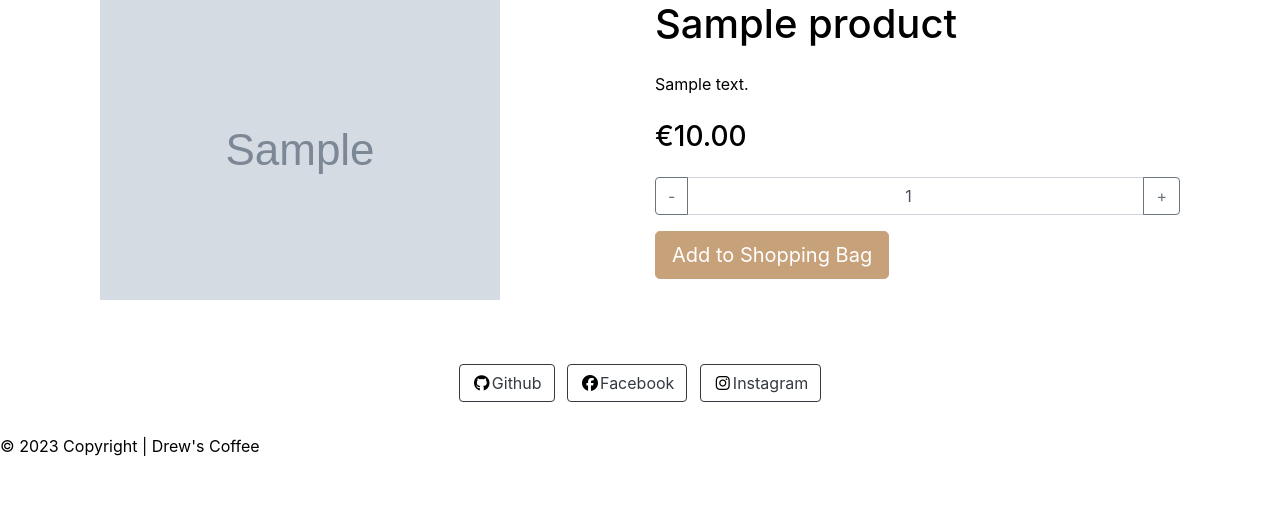
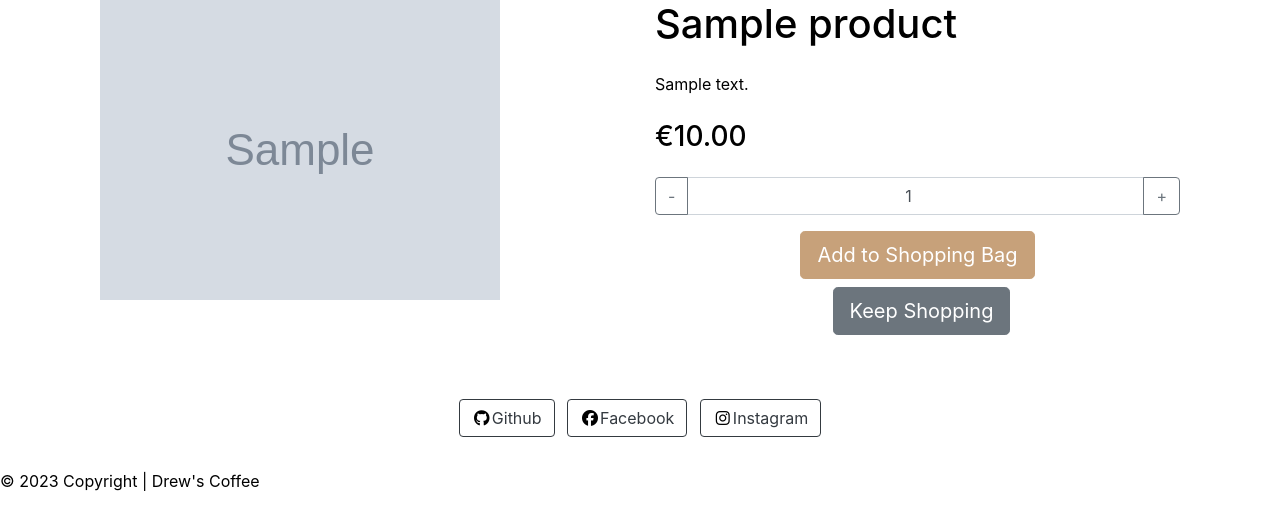
Before and after one commit to anthonyhaj/Drews-coffee-PP5, a Django app: page /products/1/ in a window 1280 px wide. Shown: the part 162-692 px from the top of the page. Run offline with Django 3.2, Linux system fonts and the light colour scheme; tables that the repository leaves empty hold one stand-in row (values such as "Sample post"); grey boxes marked "Sample" are stand-in pictures; some libraries are stand-ins or nearby versions.

Commit message:
update product_detail.html shopping bag button and styles

```diff
--- a/products/templates/products/product_detail.html
+++ b/products/templates/products/product_detail.html
@@ -16,22 +16,25 @@
             <p class="mb-4">{{ product.description }}</p>
             <h3 class="mb-4">€{{ product.price }}</h3>
 
-            <!-- Quantity Selector -->
-            <div class="input-group mb-3">
-                <div class="input-group-prepend">
-                    <button class="btn btn-outline-secondary" type="button" id="button-addon1"
-                        onclick="decreaseQuantity()">-</button>
+            <!-- Shopping Bag Form -->
+            <form method="post" action="" class=" align-c">
+                {% csrf_token %}
+                <!-- Quantity Selector -->
+                <div class="input-group mb-3 align-c">
+                    <div class="input-group-prepend">
+                        <button type="button" class="btn btn-outline-secondary" onclick="decreaseQuantity()">-</button>
+                    </div>
+                    <input type="number" name="quantity" id="quantity" class="form-control text-center" value="1"
+                        min="1">
+                    <div class="input-group-append align-c">
+                        <button type="button" class="btn btn-outline-secondary" onclick="increaseQuantity()">+</button>
+                    </div>
                 </div>
-                <input type="number" id="quantity" class="form-control text-center" placeholder=""
-                    aria-label="Example text with button addon" aria-describedby="button-addon1" value="1">
-                <div class="input-group-append">
-                    <button class="btn btn-outline-secondary" type="button" id="button-addon2"
-                        onclick="increaseQuantity()">+</button>
-                </div>
+                <button type="submit" class="btn btn-primary btn-lg">Add to Shopping Bag</button>
+            </form>
+            <!-- Keep Shopping Button -->
+            <div class=" align-items-center mt-2 align-c">
+                <a href="{% url 'products' %}" class="btn btn-secondary btn-lg ml-2 " role="button">Keep Shopping</a>
             </div>
 
-            <a href="#" class="btn btn-primary btn-lg" role="button">Add to Shopping Bag</a>
-        </div>
-    </div>
-</div>
-{% endblock %}
+            {% endblock %}
--- a/static/css/base.css
+++ b/static/css/base.css
@@ -117,6 +117,10 @@ a {
     line-height: 1.2;
 }
 
+.align-c {
+    text-align: center;
+}
+
 .card {
     padding-bottom: 20px;
 }
@@ -154,6 +158,7 @@ a {
     .nav-link {
         font-size: 14px;
     }
+
 }
 
 /* Media queries for small devices */
@@ -166,4 +171,5 @@ a {
     .custom-card {
         margin-bottom: 20px;
     }
+
 }
--- a/templates/base.html
+++ b/templates/base.html
@@ -69,9 +69,6 @@
                         {% endif %}
                     </p>
                 </div>
-
-
-
                 <!-- Profile Dropdown -->
                 <li class="nav-item dropdown navbar-icon-link ml-3 d-none d-md-inline">
                     <a class="dropdown-toggle dt-c navbar-icon-link" id="profileDropdown" role="button"
@@ -166,7 +163,7 @@
     </nav>
     <!-- Free delivery banner -->
     <div class="container-fluid custom-banner text-white text-center">
-        <p class="mb-custom">Orders more than €50 are eligible for free delivery!</p>
+        <p class="mb-custom">Orders more than €{{ free_delivery_threshold }} are eligible for free delivery!</p>
     </div>
 
     <!-- Django messages -->
```
